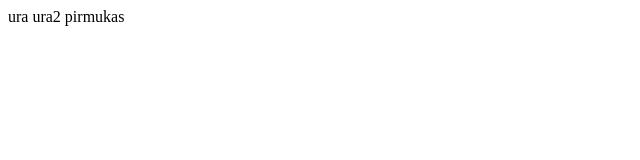
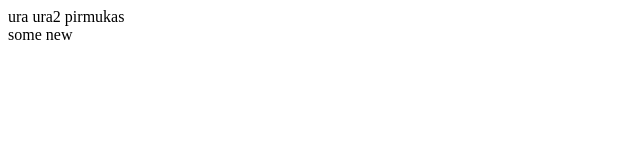
Before and after one commit to gacuxz/git-testing, a plain HTML site: page index.html in a window 1280 px wide. Shown: the full height of the page, 0-640 px from the left. Drawn offline with Linux system fonts and the light colour scheme.

Commit message:
viskas viename

```diff
--- a/index.html
+++ b/index.html
@@ -8,5 +8,6 @@
   </head>
   <body>
     ura ura2 pirmukas
+    <div>some new</div>
   </body>
 </html>
```
